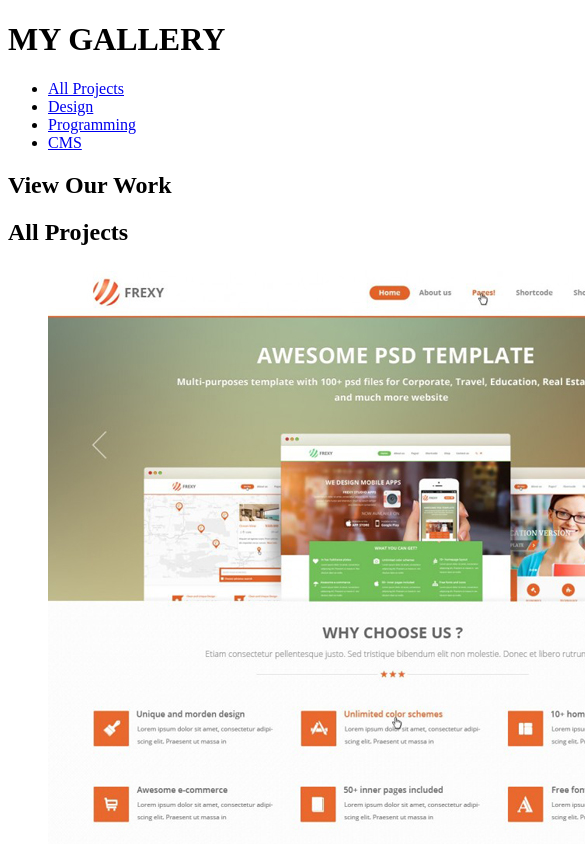
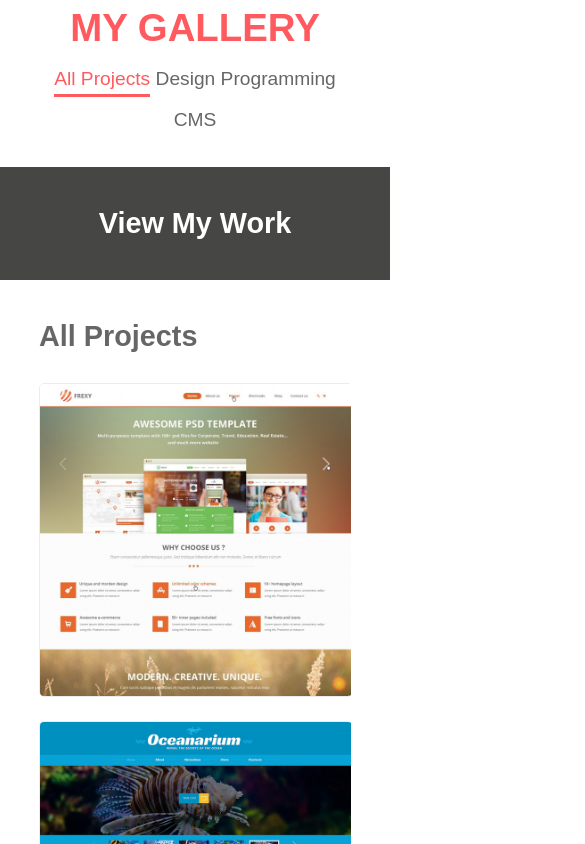
Before and after one commit to KatKing/portfolio_gallery, a plain HTML site: page index.html in a window 390 px wide. Both pictures are taken after a click on the link "All Projects". Shown: the top 844 px of the page, 585 px wide, since content can reach past the window. Drawn offline with nearby package versions, Linux system fonts and the light colour scheme.

Commit message:
css and jQuery styles

```diff
--- a/css/style.css
+++ b/css/style.css
@@ -0,0 +1,168 @@
+body{
+	margin: 0;
+	padding: 0;
+	font-family: "Arial", sans-serif;
+	font-size: 1.2rem;
+	color: #666;
+	line-height: 1.6rem;
+}
+
+a {
+	color: #666;
+	font-weight: 300;
+	text-decoration: none;
+}
+
+.container {
+	width: 80%;
+	margin: auto;
+	overflow: auto;
+}
+
+header {
+	background-color: ##2B2D2E;
+	min-height: 55px;
+	color: #FF5A5F;
+}
+
+header a {
+	color: #666;
+
+}
+
+.logo {
+	float: left;
+	width: 30%;
+	margin-top: 15px;
+}
+
+nav {
+	float: right;
+	width: 70%;
+}
+
+nav ul {
+	float: right;
+}
+
+nav li {
+	display: inline-block;
+	list-style: none;
+	float: left;
+	padding: 0 10px;
+}
+
+nav a {
+	color: #666;
+	padding-bottom: 5px;
+}
+
+nav li.current a, nav a:hover {
+	color: #FF5A5F;
+	border-bottom: 3px solid #FF5A5F;
+}
+
+
+.logo:hover {
+	color: #FF5A5F;
+
+}
+
+section {
+	padding: 20px 0;
+	overflow: hidden;
+}
+
+.tagline {
+	background: #464645;
+	color: #fff;
+	text-align: center;
+}
+
+#gallery {
+	list-style: none;
+	margin: 0;
+	padding: 0;
+	width: 100%;
+
+}
+
+#gallery li {
+	display: block;
+	float: left;
+	width: 23%;
+	cursor: pointer;
+	border-radius: 5px;
+	box-sizing: border-box;
+	margin: 10px 14px 7px 0;
+	position: relative;
+}
+
+#gallery img {
+	width: 100%;
+	border-radius: 5px;
+	border: 1px solid #ededed;
+}
+
+
+#gallery img:hover {
+	border: none;
+}
+footer {
+	background: #464645;
+	padding-top: 10px;
+	height: 55px;
+	color: #fff;
+	text-align: center;
+	font-weight: 200;
+}
+.overlay{
+	display:none;
+	background:#FF5A5F url(../img/overlay.png) no-repeat top center;
+	border: 1px solid #FF5A5F;
+	color:#fff;
+	position:absolute;
+	top:0;
+	left:0;
+	z-index:100;
+	width:100%;
+	height:100%;
+	padding:20px;
+	border-radius:5px;
+	box-sizing:border-box;
+	pointer-events:none;
+}
+
+.overlay h3{
+	margin:0;
+	padding:0;
+}
+
+@media(max-width: 768px){
+	.logo, nav{
+		float:none;
+		width:100%;
+		text-align:center;
+	}
+
+	nav ul, nav li{
+		float:none;
+		padding:0;
+	}
+
+	nav li{
+		margin-bottom:15px;
+	}
+
+	#gallery li{
+		width:48%;
+		margin-right:8px;
+	}
+}
+
+@media(max-width: 568px){
+	#gallery li{
+		width:100%;
+		margin-right:0;
+	}
+}
--- a/index.html
+++ b/index.html
@@ -4,7 +4,7 @@
 		<title>My Gallery | View Portfolio</title>
 		<link rel="stylesheet" href="css/style.css">
 		<script src="https://ajax.googleapis.com/ajax/libs/jquery/1.11.1/jquery.min.js"></script>
-		<script src="js/script.js"></script>
+		<script src="js/app.js"></script>
 	</head>
 	<body>
 		<header>
@@ -23,7 +23,7 @@
 
 		<section class="tagline">
 			<div class="container">
-				<h1>View Our Work</h1>
+				<h1>View My Work</h1>
 			</div>
 		</section>
 
@@ -31,16 +31,16 @@
 			<div class="container">
 				<h1 id="heading">All Projects</h1>
 				<ul id="gallery">
-					<li><a href="#"><img src="img/web1.jpg"></a></li>
-					<li><a href="#"><img src="img/web2.jpg"></a></li>
-					<li><a href="#"><img src="img/web3.jpg"></a></li>
-					<li><a href="#"><img src="img/web4.jpg"></a></li>
-					<li><a href="#"><img src="img/web5.jpg"></a></li>
-					<li><a href="#"><img src="img/web6.jpg"></a></li>
-					<li><a href="#"><img src="img/web7.jpg"></a></li>
-					<li><a href="#"><img src="img/web8.jpg"></a></li>
-					<li><a href="#"><img src="img/web9.jpg"></a></li>
-					<li><a href="#"><img src="img/web10.jpg"></a></li>
+					<li class="design"><a data-title="project" data-description="Text and information about this project."href="#"><img src="img/web1.jpg"></a></li>
+					<li class="cms"><a data-title="project" data-description="Text and information about this project."href="#"><img src="img/web2.jpg"></a></li>
+					<li class="cms"><a data-title="project" data-description="Text and information about this project."href="#"><img src="img/web3.jpg"></a></li>
+					<li class="programming"><a data-title="project" data-description="Text and information about this project."href="#"><img src="img/web4.jpg"></a></li>
+					<li class="design"><a data-title="project" data-description="Text and information about this project."href="#"><img src="img/web5.jpg"></a></li>
+					<li class="cms"><a data-title="project" data-description="Text and information about this project."href="#"><img src="img/web6.jpg"></a></li>
+					<li class="design"><a data-title="project" data-description="Text and information about this project."href="#"><img src="img/web7.jpg"></a></li>
+					<li class="programming"><a data-title="project" data-description="Text and information about this project."href="#"><img src="img/web8.jpg"></a></li>
+					<li class="programming"><a data-title="project" data-description="Text and information about this project."href="#"><img src="img/web9.jpg"></a></li>
+					<li class="design"><a data-title="project" data-description="Text and information about this project."href="#"><img src="img/web10.jpg"></a></li>
 				</ul>
 			</div>
 		</section>
--- a/js/app.js
+++ b/js/app.js
@@ -0,0 +1,70 @@
+$(document).ready(function(){
+	$('nav a').on("click", function(){
+		//current class assignment
+		$('nav li.current').removeClass('current');
+		$(this).parent().addClass('current');
+		console.log(this);
+
+		//Set the heading text
+		$('h1#heading').text($(this).text());
+
+
+		//Get and Filter Link Text
+		var category = $(this).text().toLowerCase().replace(' ', '-');
+
+
+		//remove hidden class if "all-projects" is selected
+		if(category === 'all-projects'){
+			$('ul#gallery li:hidden').fadeIn('slow').removeClass('hidden');
+		} else {
+			$('ul#gallery li').each(function(){
+				if(!$(this).hasClass(category)){
+					$(this).hide().addClass('hidden');
+				}else {
+					$(this).fadeIn('slow').removeClass('hidden');
+				}
+
+			});
+
+		}
+		//Stop link behavior
+		return false;
+
+	});
+
+	$('ul#gallery li').on('mouseenter', function(){
+		//Get Data attribute values
+		var title = $(this).children().data('title');
+		var description = $(this).children().data('description');
+
+		//Validation
+		if(description === null){
+			description = 'Click to Enlarge';
+		}
+		if (title === null) {
+			title = " ";
+		}
+
+		$(this).append('<div class="overlay"></div>');
+
+		//Get the overlay div
+
+		var overlay = $(this).children('.overlay');
+
+		//Add html to overlay
+		overlay.html('<h2>'+title+'</h2><p>'+description+'</p>');
+
+		overlay.fadeIn(800);
+		console.log('bye');
+	});
+	//Mouseleave Overlay
+	$('ul#gallery li').on('mouseleave', function(){
+		$(this).append('<div class="overlay"></div>');
+		var overlay = $(this).children('.overlay');
+		overlay.fadeOut(800);
+		console.log('hello');
+
+	})
+
+
+});
```
